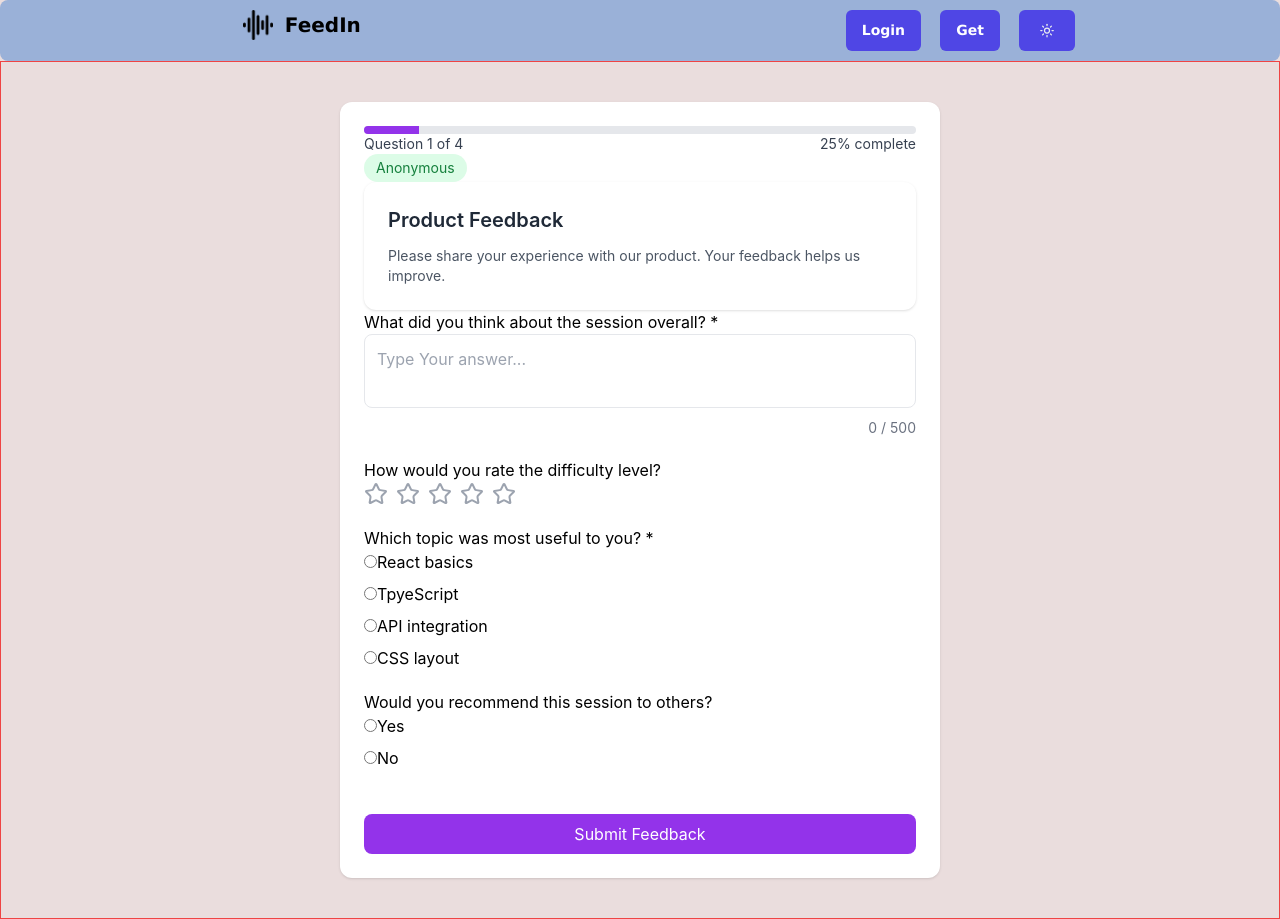
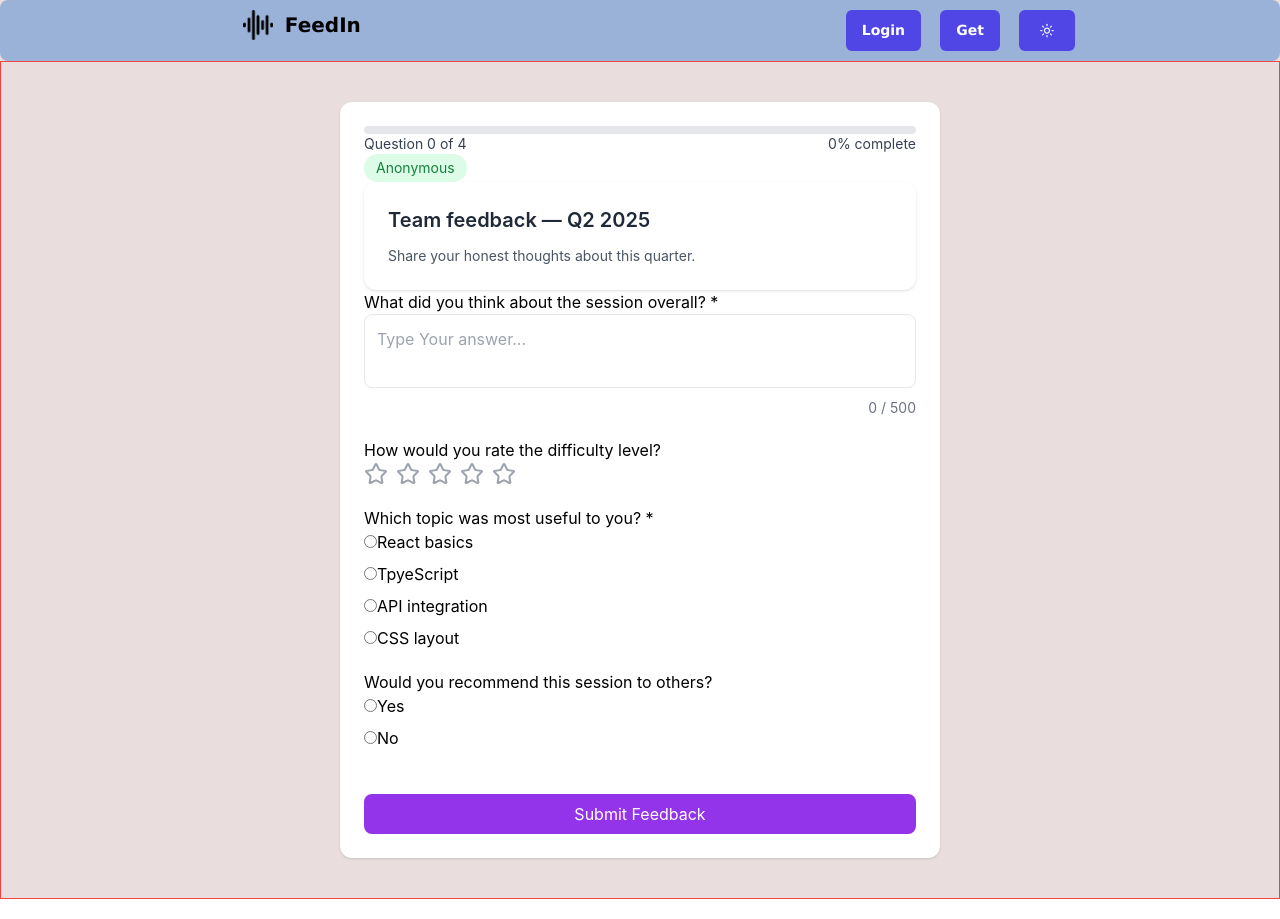
Before and after one commit to soubhik2709/anonymous-feedback-tool, a React (Create React App) app: page / in a window 1280 px wide. Built offline with nearby package versions, Linux system fonts and the light colour scheme.

Commit message:
refactor: modularize feedback page UI into reusable components (ProgressBar, ProgressText, FeedbackHeader, AnonymousBadge)

```diff
--- a/src/features/submitFeedback/components/FeedbackHeader.tsx
+++ b/src/features/submitFeedback/components/FeedbackHeader.tsx
@@ -1,11 +1,15 @@
-export const FeedbackHeader =()=>{
+type FeedbackProps = {
+  title:string,
+  description:string,
+}
+export const FeedbackHeader =({title,description}:FeedbackProps)=>{
     return(
              <div className="bg-white p-6 rounded-xl shadow space-y-3">
             <h1 className="text-xl font-semibold text-gray-800">
-              Product Feedback
+             {title}
             </h1>
             <p className="text-gray-600 text-sm">
-              Please share your experience with our product. Your feedback helps us improve.
+             {description}
             </p>
           </div>
     )
--- a/src/features/submitFeedback/components/ProgressBar.tsx
+++ b/src/features/submitFeedback/components/ProgressBar.tsx
@@ -1,7 +1,10 @@
-export const ProgressBar  = ()=>{
+type ProgressBarProps = {
+  percentage: number;
+};
+export const ProgressBar  = ({percentage}:ProgressBarProps)=>{
     return(
          <div className="w-full h-2 bg-gray-200 rounded-full overflow-hidden">
-            <div className="h-full bg-purple-600" style={{ width: "10%" }} />
+            <div className="h-full bg-purple-600" style={{ width: `${percentage || 0}%` }} />
           </div>
     )
 }
--- a/src/features/submitFeedback/components/ProgressText.tsx
+++ b/src/features/submitFeedback/components/ProgressText.tsx
@@ -1,8 +1,13 @@
-export const ProgressText = ()=>{
+type ProgressTextProps ={
+    current:number,
+    total:number,
+    percentage:number,
+}
+export const ProgressText = ({current,total,percentage}:ProgressTextProps)=>{
     return(
          <div className="flex justify-between text-sm text-gray-700">
-            <span>Question 1 of 4</span>
-            <span>25% complete</span>
+            <span>Question {current} of {total}</span>
+            <span>{percentage}% complete</span>
           </div>
     )
 }
--- a/src/pages/SubmitFeedbackPage.tsx
+++ b/src/pages/SubmitFeedbackPage.tsx
@@ -20,6 +20,15 @@ type Answer ={
 export default function SubmitFeedbackPage() {
 const [answer,setAnswer]=useState<Answer>({});
 const [error,setError] = useState<Record<string,string>>({});
+
+// progressBar
+const total = mockForm.questions.length;
+const answered = mockForm.questions.filter((q)=>{
+  const val = answer[q.id];
+  return val !== undefined && val !== ""&& val !== null;
+}).length;
+
+const percentage = Math.round((answered/total)*100);
 
 const handleSubmit = ()=>{
   const isValid = validate();
@@ -49,10 +58,10 @@ const validate = ()=>{
       <div className="px-4 py-10 border border-red-500">
         <div className="max-w-[600px] mx-auto ">
           <div className="bg-white p-6 rounded-xl shadow">
-            <ProgressBar/>
-            <ProgressText/>
+            <ProgressBar percentage ={percentage}/>
+            <ProgressText  current={answered} total={total} percentage={percentage}/>
             <AnonymousBadge />
-            <FeedbackHeader/>
+            <FeedbackHeader title={mockForm.title} description={mockForm.description}/>
             {mockForm.questions.map((q)=>(
               <div key={q.id} className="mb-5">
                <p>{q.label} {q.required && "*"}</p>
```
